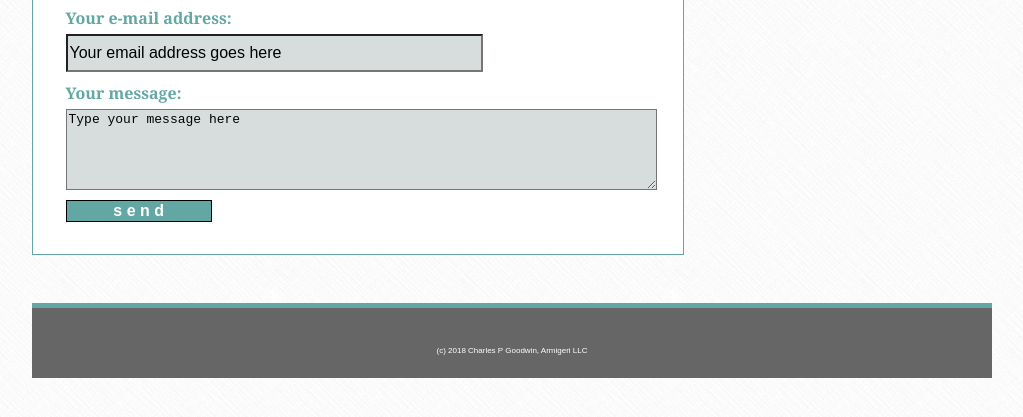
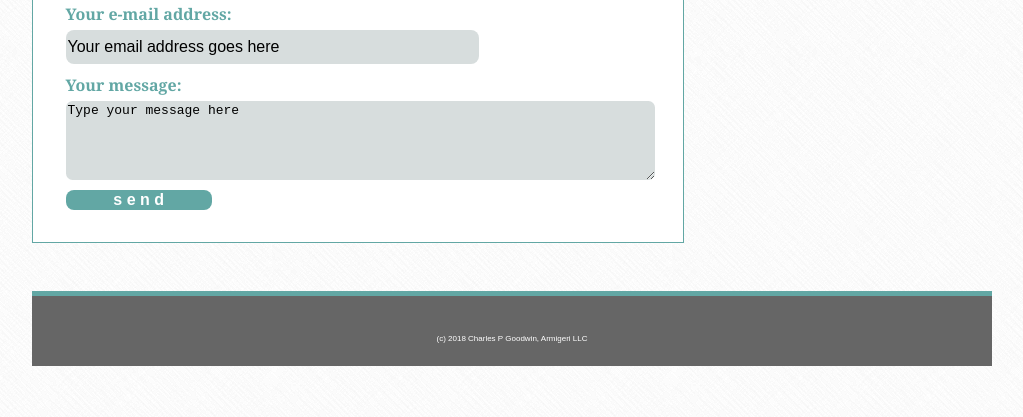
Before and after one commit to cgoodwin1011/BCE04-Basic-Portfolio, a plain HTML site: page contact.html in a window 1280 px wide. Shown: the part 343-760 px from the top of the page, without its empty margins (128-1151 px from the left). Drawn offline with Linux system fonts and the light colour scheme.

Commit message:
undating files from mac

```diff
--- a/assets/css/style.css
+++ b/assets/css/style.css
@@ -32,7 +32,9 @@ h1, h2, h3, h4, h5, h6 {
 }
 
 .fancy_quote {
-    border 2px darkgray double;
+    border: 2px darkgray double;
+    text-align: center;
+    font-family: cursive;
 }
 
 /* so this is really better than 'style="text-align:
@@ -279,6 +281,8 @@ label {
    width: 70%;
    height: 2em;
    font-size: 1em;
+   border: 0px;
+   border-radius: .5em;
 }
 
 .input_textarea {
@@ -286,14 +290,17 @@ label {
     display: block;
     width:100%;
     font-size: 1em;
+    border-radius: 0.5em;
+    border: 0px;
 }
 
 .input_submit {
-    border: 1px black double;
+    border: 0px black double;
     color: white;
     font-weight: bold;
     font-size: 1em;
     background-color: #62a7a4;
+    border-radius: .5em;
     margin-top: 10px;
     width: 25%;
 }
```
Also changed, not shown: assets/images/circles-light.png (renamed from assets/images/newman/circles-light.png), contact.html (renamed from contract.html), 4 other files.
